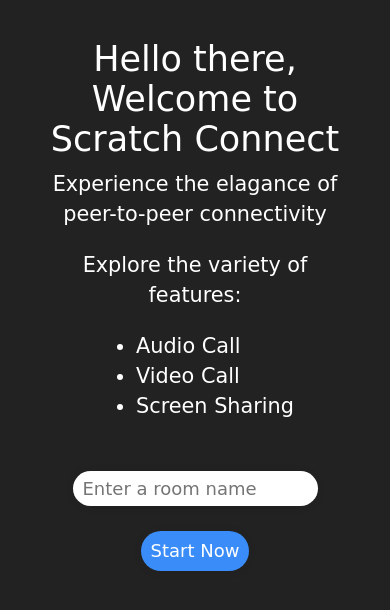
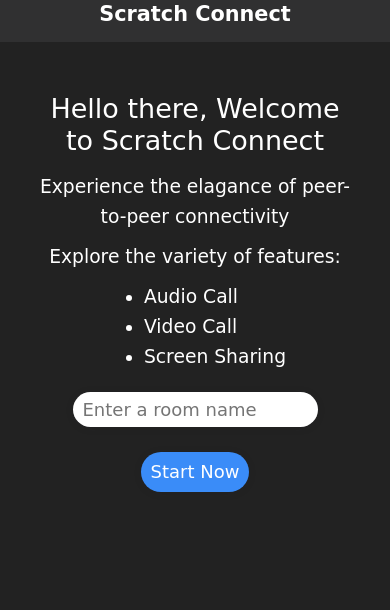
Before and after one commit to hntejas/scratch-connect, a website: page public/index.html in a window 390 px wide. Drawn offline with nearby package versions, Linux system fonts and the light colour scheme; no server answers; a web font is replaced by a local one.

Commit message:
changes: UI responsiveness improvement

```diff
--- a/public/index.html
+++ b/public/index.html
@@ -7,15 +7,19 @@
     <link href="https://fonts.googleapis.com/css2?family=Baloo+Paaji+2&display=swap" rel="stylesheet">
     <title>Scratch Connect</title>
     <script src="https://use.fontawesome.com/f42914e791.js"></script>
+    <meta name="theme-color" content="#FF0000">
 </head>
 <body>
+    <div class="top-nav">
+        Scratch Connect
+    </div>
     <div class="home-container">
         <section id="room_registration">
             <div class="main-content">
                 <p class="welcome-message">Hello there, Welcome to Scratch Connect</p>
                 <div class="app-feature-description">
                     <span>Experience the elagance of peer-to-peer connectivity</span>
-                    <p>Explore the variety of features:</p>
+                    <p class="app-feature-title">Explore the variety of features:</p>
                     <ul class="app-features-list">
                         <li>Audio Call</li>
                         <li>Video Call</li>
@@ -30,7 +34,7 @@
         </section>
         <section id="room_conference" hidden>
             <div class="application-container">
-                <p style="text-align: center;">Conference section</p>
+                <!-- <p style="text-align: center;">Conference section</p> -->
                 <div  class="video-application-section" id="video_app_section">
                     <div class="application-actions" id="call_action_toolbar">
                         <button class="start-call-btn" id="start_call_btn"><span>Start Call</span></button>
--- a/public/styles.css
+++ b/public/styles.css
@@ -5,6 +5,20 @@ body{
     color: white;
     font-family: 'Baloo Paaji 2', cursive;
     font-size: 1.3rem;
+}
+
+.top-nav{
+    background-color: #303031;
+    position: absolute;
+    top: 0;
+    height: 40px;
+    width: 100%;
+    padding-left: 5px;
+    font-weight: 600;
+    padding-top: 5px;
+}
+.home-container{
+  margin-top: 50px;
 }
 
 .main-content{
@@ -16,7 +30,7 @@ body{
 
 .application-container{
     margin: 0 auto 0 auto;
-    margin-top: 2%;
+    margin-top: 19vh;
     max-width: 80%;
     padding: 0;
 }
@@ -369,6 +383,28 @@ body{
     transition: 0.1s ease-in;
   }
 
+  @media only screen and (min-width: 1100px) {
+    .application-container{
+      max-width: none;
+      margin-top: 15vh;
+    }
+    .video-application-section{
+      width: 65vw;
+      height: 70vh;
+    }
+  }
+
+  @media only screen and (max-width: 1100px) {
+    .application-container{
+      max-width: none;
+      margin-top: 15vh;
+    }
+    .video-application-section{
+      width: 70vw;
+      height: 70vh;
+    }
+  }
+
   @media only screen and (max-width: 768px) {
     .application-container{
       max-width: 95%;
@@ -376,15 +412,42 @@ body{
     .video-application-section{
       width: 80vw;
     }
+    .join-form{
+      margin-top: 30px;
+    }
   }
 
   @media only screen and (max-width: 500px) {
+    .top-nav{
+      text-align: center;
+      padding-left: 0;
+      padding-top: 2px;
+    }
+    .home-container{
+      margin-top: 11vh;
+    }
     .application-container{
       max-width: 95%;
+      margin-top: 40px;
     }
     .video-application-section{
       width: 95vw;
-      height: 75vh;
+      height: 85vh;
+    }
+    .welcome-message{
+      line-height: 32px;
+      font-size: 27px;
+    }
+    .app-feature-description{
+      margin-top: 15px;
+      font-size: 0.90em;
+    }
+    .join-form{
+      margin-top: 20px;
+    }
+    .app-feature-title{
+      margin-top: 10px;
+      margin-bottom: 10px;
     }
   }
 
```
